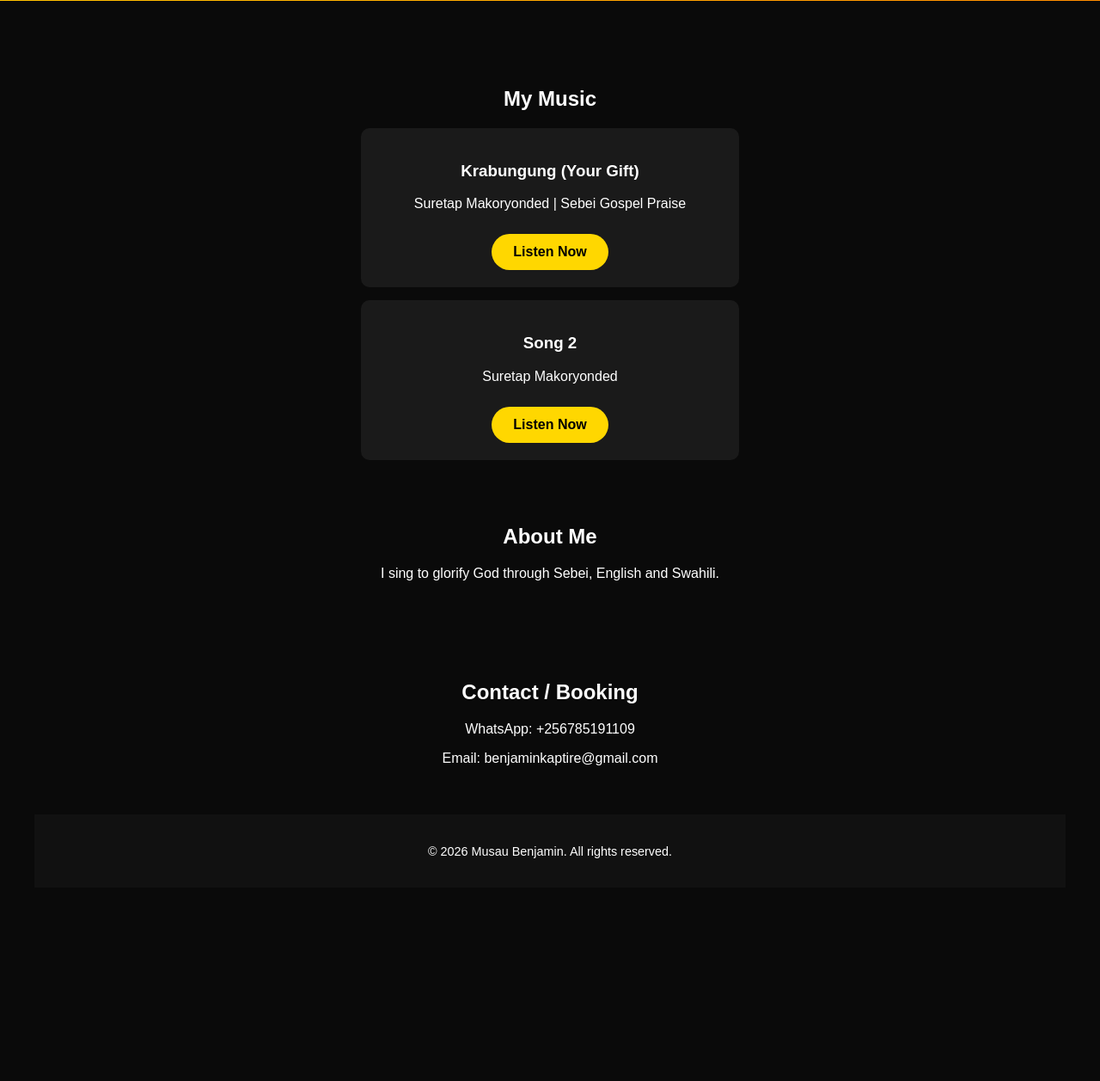
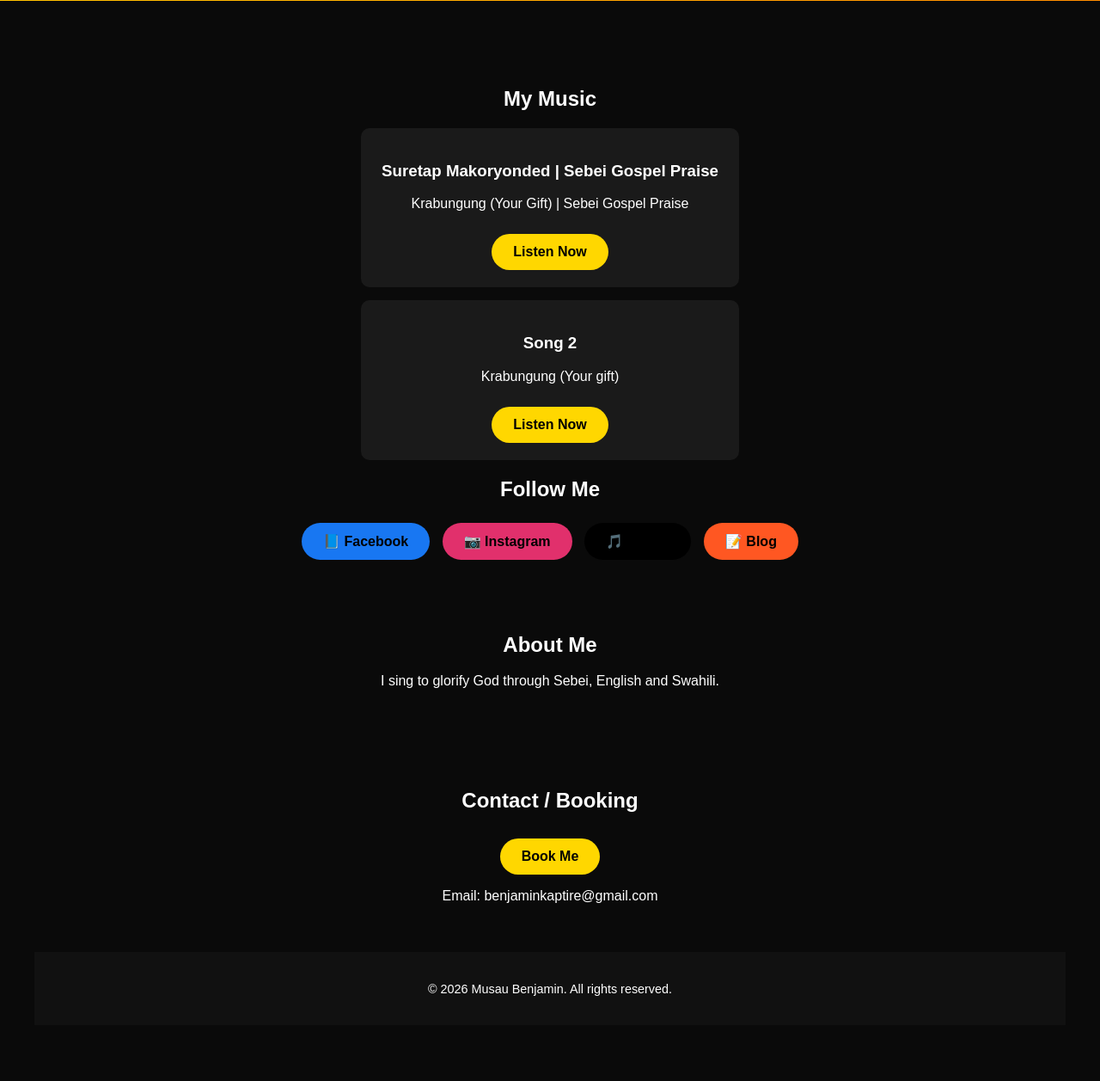
Before and after one commit to musaubenjamin/benjamin-website, a Flask app: page / in a window 1280 px wide. Shown: the part 523-1780 px from the top of the page at 86% size. Before the commit the page ends 1521 px from the top, so only its background shows below. Run offline with Flask 3, Linux system fonts and the light colour scheme.

Commit message:
Update index.html

```diff
--- a/templates/index.html
+++ b/templates/index.html
@@ -26,16 +26,23 @@
     <h2>My Music</h2>
 
     <div class="song">
-        <h3>Krabungung (Your Gift)</h3>
-        <p>Suretap Makoryonded | Sebei Gospel Praise</p>
+        <h3>Suretap Makoryonded | Sebei Gospel Praise</h3>
+        <p>Krabungung (Your Gift) | Sebei Gospel Praise</p>
         <a href="https://youtu.be/nYLKK1-Z39U" class="btn" target="_blank">Listen Now</a>
     </div>
 
     <div class="song">
         <h3>Song 2</h3>
-        <p>Suretap Makoryonded</p>
+        <p>Krabungung (Your gift)</p>
         <a href="https://youtu.be/xFfCuD_WCs0" class="btn" target="_blank">Listen Now</a>
     </div>
+       <h2>Follow Me</h2>
+<div style="margin:20px 0;">
+  <a href="https://facebook.com/musau.benjamin" class="btn" style="background:#1877F2; margin:5px;">📘 Facebook</a>
+  <a href="https://instagram.com/musau.benjamin" class="btn" style="background:#E1306C; margin:5px;">📷 Instagram</a>
+  <a href="https://tiktok.com/@rarespecies100" class="btn" style="background:#000; margin:5px;">🎵 TikTok</a>
+  <a href="https://benjaminmusau.blogspot.com" class="btn" style="background:#FF5722; margin:5px;">📝 Blog</a>
+</div>
 
     <div class="section">
         <h2>About Me</h2>
@@ -44,7 +51,7 @@
 
     <div class="section" id="contact">
         <h2>Contact / Booking</h2>
-        <p>WhatsApp: +256785191109</p>
+        <a href="https://wa.me/256785191109" class="btn">Book Me</a></p>
         <p>Email: benjaminkaptire@gmail.com</p>
     </div>
 
```
